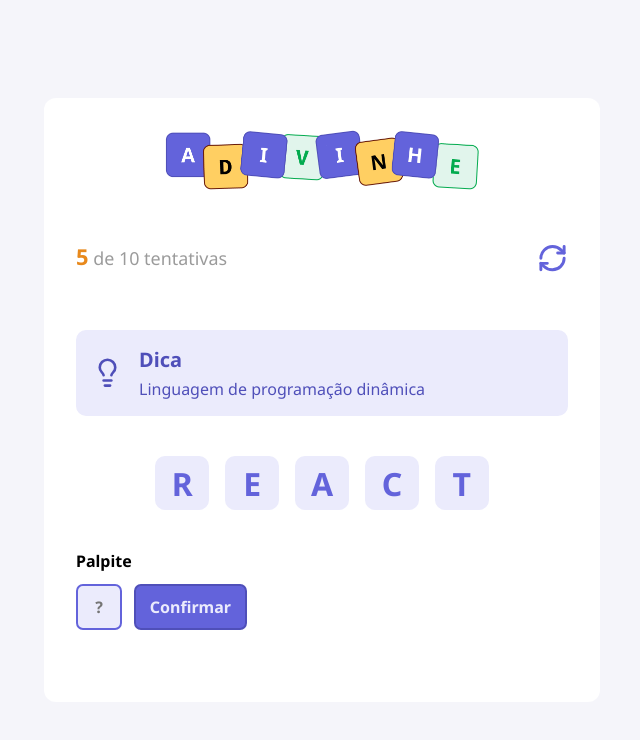
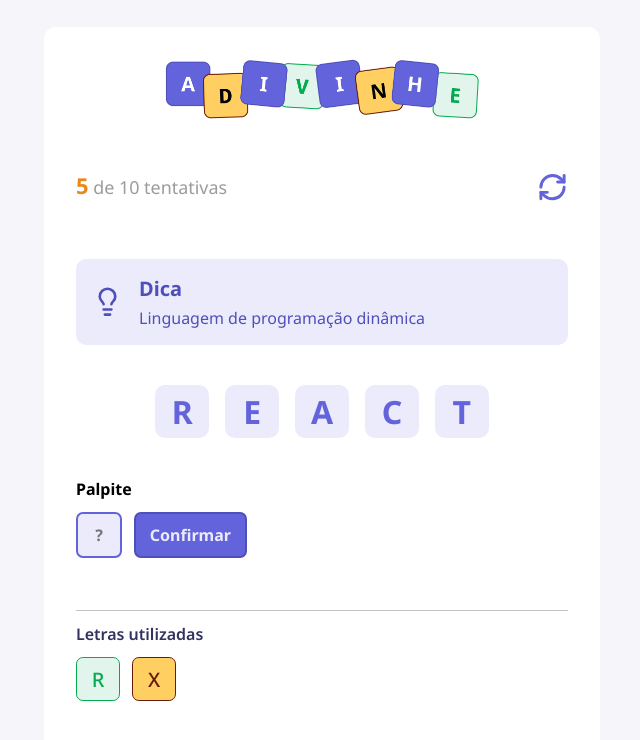
Before and after one commit to Weyne23/jogo-de-adivinhacao, a React (Vite) app: page / in a window 1280 px wide. Shown: the top 740 px of the page, without its empty margins (318-958 px from the left). Built offline with nearby package versions, Linux system fonts and the light colour scheme.

Commit message:
feature: criado componente de letras utilizadas e finalizado a estilizacao

```diff
--- a/src/App.tsx
+++ b/src/App.tsx
@@ -4,6 +4,7 @@
 import { Letter } from "./components/Letter"
 import { Input } from "./components/Input"
 import { Button } from "./components/Button"
+import { LettersUsed } from "./components/LettersUsed"
 
 export function App() {
   function handleRestartGame() {
@@ -33,6 +34,8 @@
           <Input autoFocus maxLength={1} placeholder="?"/>
           <Button title="Confirmar" />
         </div>
+
+        <LettersUsed />
       </main>
     </div>
   )
--- a/src/components/Letter/index.tsx
+++ b/src/components/Letter/index.tsx
@@ -1,12 +1,19 @@
 import styles from "./styles.module.css"
 
 type Props = {
-    value?: string
+    value?: string,
+    size?: "default" | "small",
+    color?: "default" | "correct" | "wrong"
 }
 
-export function Letter({value = ""}: Props) {
+export function Letter({value = "", size = "default", color = "default"}: Props) {
     return (
-        <div className={styles.letter}>
+        <div className={`
+            ${styles.letter}
+            ${size === "small" && styles.letterSmall}
+            ${color === "correct" && styles.letterCorrect}
+            ${color === "wrong" && styles.letterWrong}
+        `}>
             <span>{value}</span>
         </div>
     )
--- a/src/components/Letter/styles.module.css
+++ b/src/components/Letter/styles.module.css
@@ -14,3 +14,25 @@
     align-items: center;
     justify-content: center;
 }
+
+.letterSmall {
+    width: 2.75rem;
+    height: 2.75rem;
+    border-radius: .43rem;
+
+    font-size: 1.25rem;
+    font-weight: 500;
+    border: 1px solid #6363db;
+}
+
+.letterCorrect {
+    background-color: #e1f5ec;
+    border-color: #03ab4f;
+    color: #03ab4f;
+}
+
+.letterWrong {
+    background-color: #ffcf62;
+    border-color: #691b0a;
+    color: #691b0a;
+}
--- /dev/null
+++ b/src/components/LettersUsed/index.tsx
@@ -0,0 +1,15 @@
+import styles from "./styles.module.css"
+import {Letter} from "../Letter"
+
+export function LettersUsed() {
+    return (
+        <div className={styles.lettersUsed}>
+            <h5>Letras utilizadas</h5>
+
+            <div>
+                <Letter value="R" size="small" color="correct"/>
+                <Letter value="X" size="small" color="wrong"/>
+            </div>
+        </div>
+    )
+}
--- /dev/null
+++ b/src/components/LettersUsed/styles.module.css
@@ -0,0 +1,18 @@
+.lettersUsed { /*Nomes de classes de estilo em componentes precisão ser em cammel case*/
+    width: 100%;
+    margin-top: 3.25rem;
+    border-top: 1px solid #c3c3c3;
+
+    & > h5 {
+        color: #32325f;
+        font-size: 1rem;
+        font-weight: 600;
+        margin: .75rem 0;
+    }
+
+    & > div {
+        display: flex;
+        gap:  .75rem;
+        flex-wrap: wrap;
+    }
+}
```
